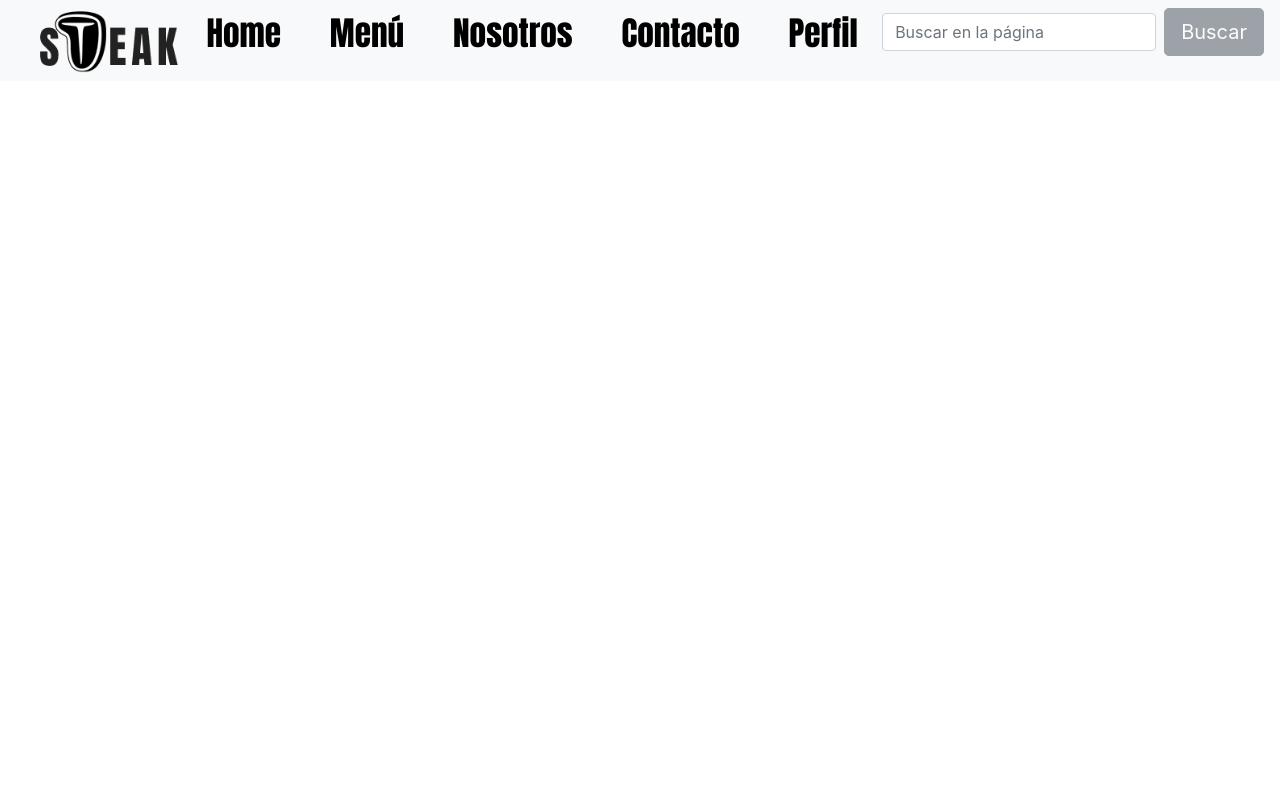
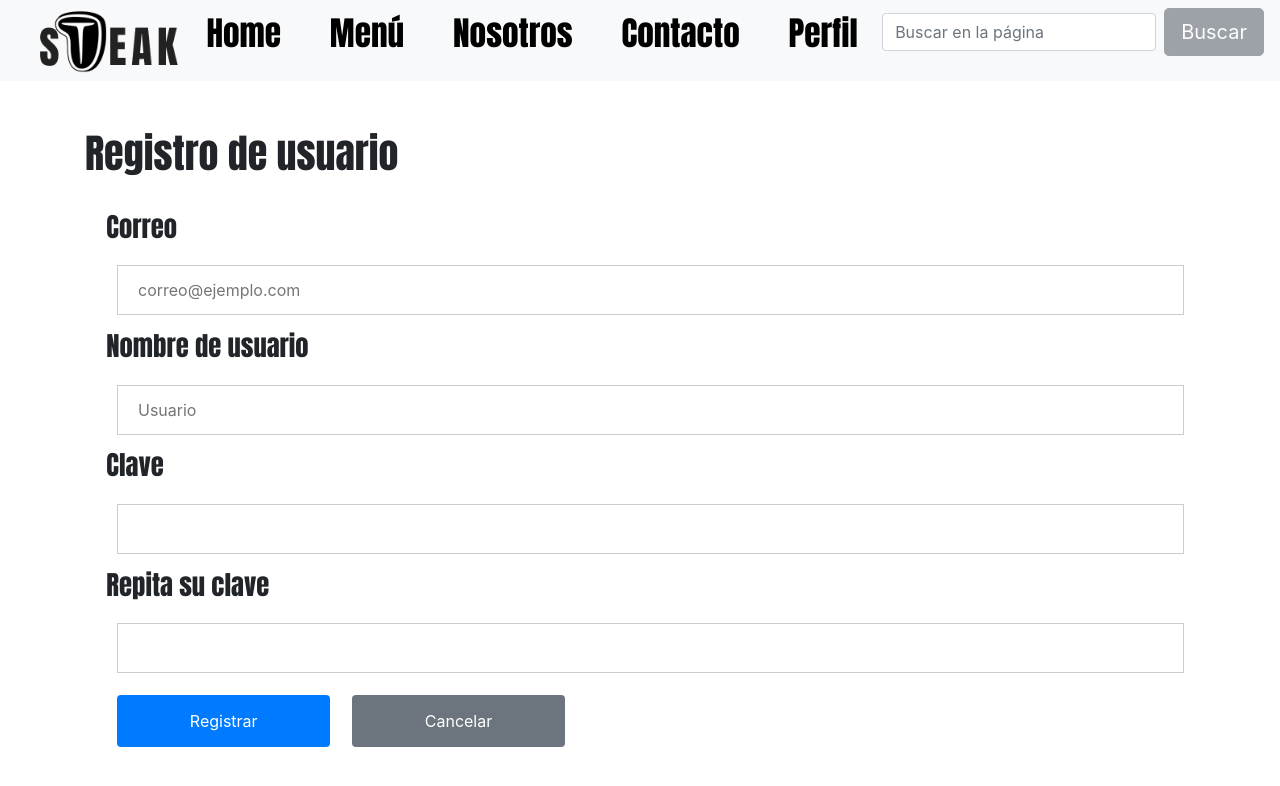
Before and after one commit to ginacuadrado/proyecto, an Angular app: page /register in a window 1280 px wide. Before the commit this address led to /. Shown: the top 786 px of the page. Built offline with nearby package versions, Linux system fonts and the light colour scheme.

Commit message:
Registro de usuario

```diff
--- a/src/app/app.module.ts
+++ b/src/app/app.module.ts
@@ -58,6 +58,10 @@ const router: Routes = [
   {
     path: 'about',
     component: AboutComponent
+  },
+  {
+    path: 'register',
+    component: RegisterComponent
   }
 ];
 
--- a/src/app/components/login/login.component.html
+++ b/src/app/components/login/login.component.html
@@ -1,17 +1,16 @@
 
 <div>
     <div style="text-align:center">
-
         <img width="300" alt="SteakLogo" src="../assets/logo.png">
     </div>
 
     <link href="https://maxcdn.bootstrapcdn.com/bootstrap/4.0.0/css/bootstrap.min.css" rel="stylesheet">
 
     <div style="text-align:center">
-      <h2>Usuario: <input type="text"> </h2>
-      <h2> Contraseña: <input type="password"> </h2>
-      <button class="btn btn-primary" onclick="location='./home'">Login</button>
-    <button class="btn btn-primary" onclick="location='./register'">Registro</button>
+        <h2>Usuario: <input type="text"> </h2>
+        <h2> Contraseña: <input type="password"> </h2>
+        <button class="btn btn-primary" onclick="location='./home'">Ingresar</button>
+        <button class="btn btn-primary" onclick="location='./register'">Registro</button>
     </div>
 
 </div>
--- a/src/app/components/register/register.component.html
+++ b/src/app/components/register/register.component.html
@@ -1,3 +1,28 @@
-<p>
-  register works!
-</p>
+<div>
+  <br>
+  <br>
+  <h1 class="titulos2">
+    Registro de usuario
+  </h1>
+
+  <div>
+    <form>
+      <div class="container">
+          <label for="email" class="titulos">Correo</label>
+          <input type="text" id="email" placeholder="correo@ejemplo.com">
+
+          <label for="usuario" class="titulos">Nombre de usuario</label>
+          <input type="text" id="usuario" placeholder="Usuario">
+
+          <label for="clave" class="titulos">Clave</label>
+          <input type="password" id="clave">
+
+          <label for="clave2" class="titulos">Repita su clave</label>
+          <input type="password" id="clave2">
+
+          <button class="btn btn-primary" onclick="location='./home'">Registrar</button>
+          <button class="btn btn-secondary" onclick="location='./login'">Cancelar</button>
+      </div>
+    </form>
+  </div>
+</div>
--- a/src/app/components/register/register.component.scss
+++ b/src/app/components/register/register.component.scss
@@ -0,0 +1,37 @@
+.container {
+    padding: 16pt;
+}
+
+form {
+    border: 3pt;
+}
+
+input[type=text], input[type=password] {
+    width: 100%;
+    padding: 12px 20px;
+    margin: 8pt 8pt;
+    display: inline-block;
+    border: 1px solid #ccc;
+    box-sizing: border-box;
+}
+
+button {
+    color: white;
+    padding: 14px 20px;
+    margin: 8pt 8pt;
+    border: none;
+    cursor: pointer;
+    width: 20%;
+}
+
+.titulos
+{
+    font-family: 'Anton', sans-serif;
+    font-size: 20pt;
+}
+
+.titulos2
+{
+    font-family: 'Anton', sans-serif;
+    font-size: 30pt;
+}
--- a/src/index.html
+++ b/src/index.html
@@ -3,6 +3,7 @@
 <head>
    <link href="https://maxcdn.bootstrapcdn.com/bootstrap/4.0.0/css/bootstrap.min.css" rel="stylesheet"> <!--Inserción del link para aplicación del bootstrap-->
    <link href="https://fonts.googleapis.com/css?family=Anton" rel="stylesheet">
+   <link href="https://fonts.googleapis.com/css?family=PT+Serif" rel="stylesheet">
    <link href="https://fonts.googleapis.com/css?family=PT+Serif" rel="stylesheet">
 
    <meta charset="utf-8">
```
